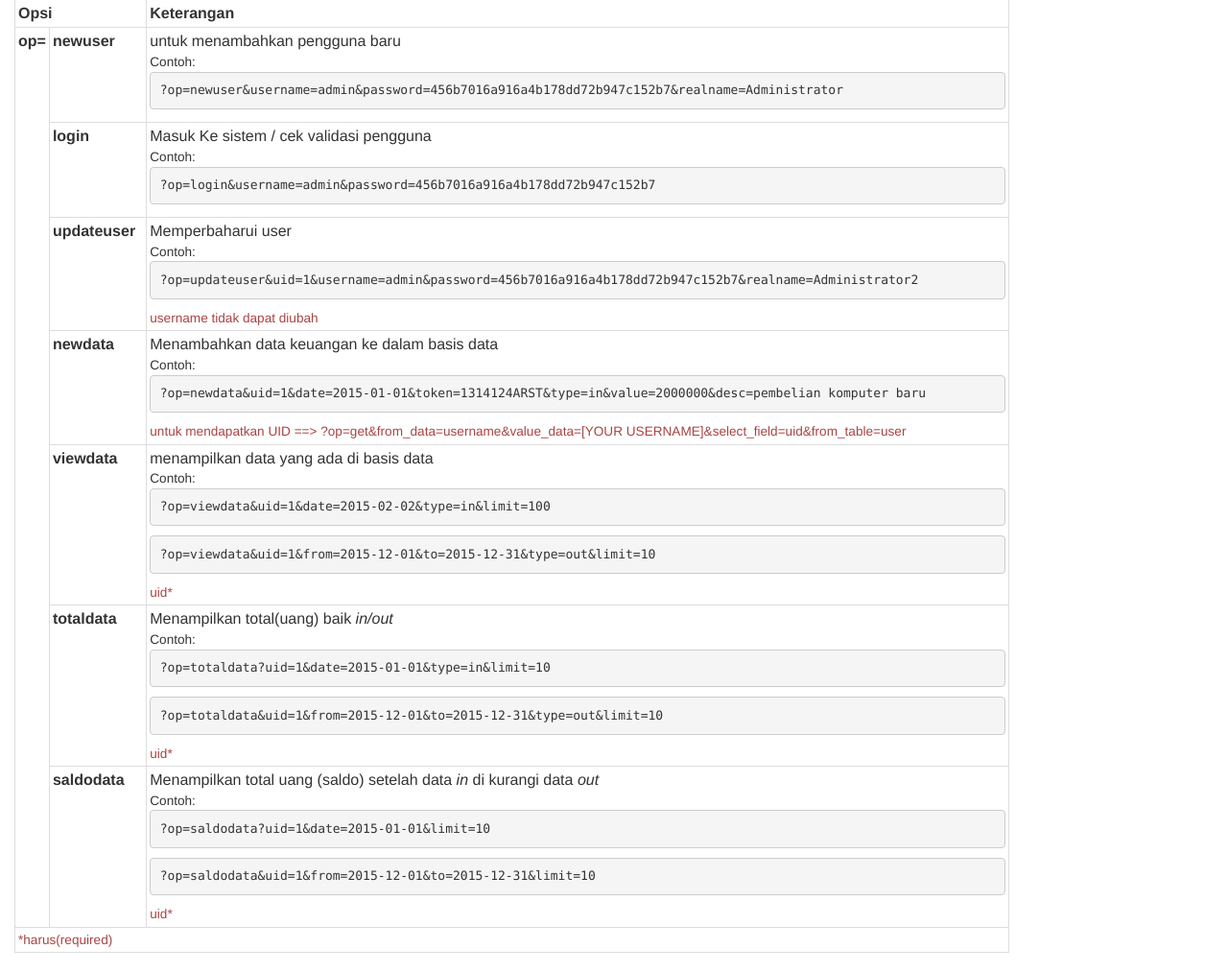
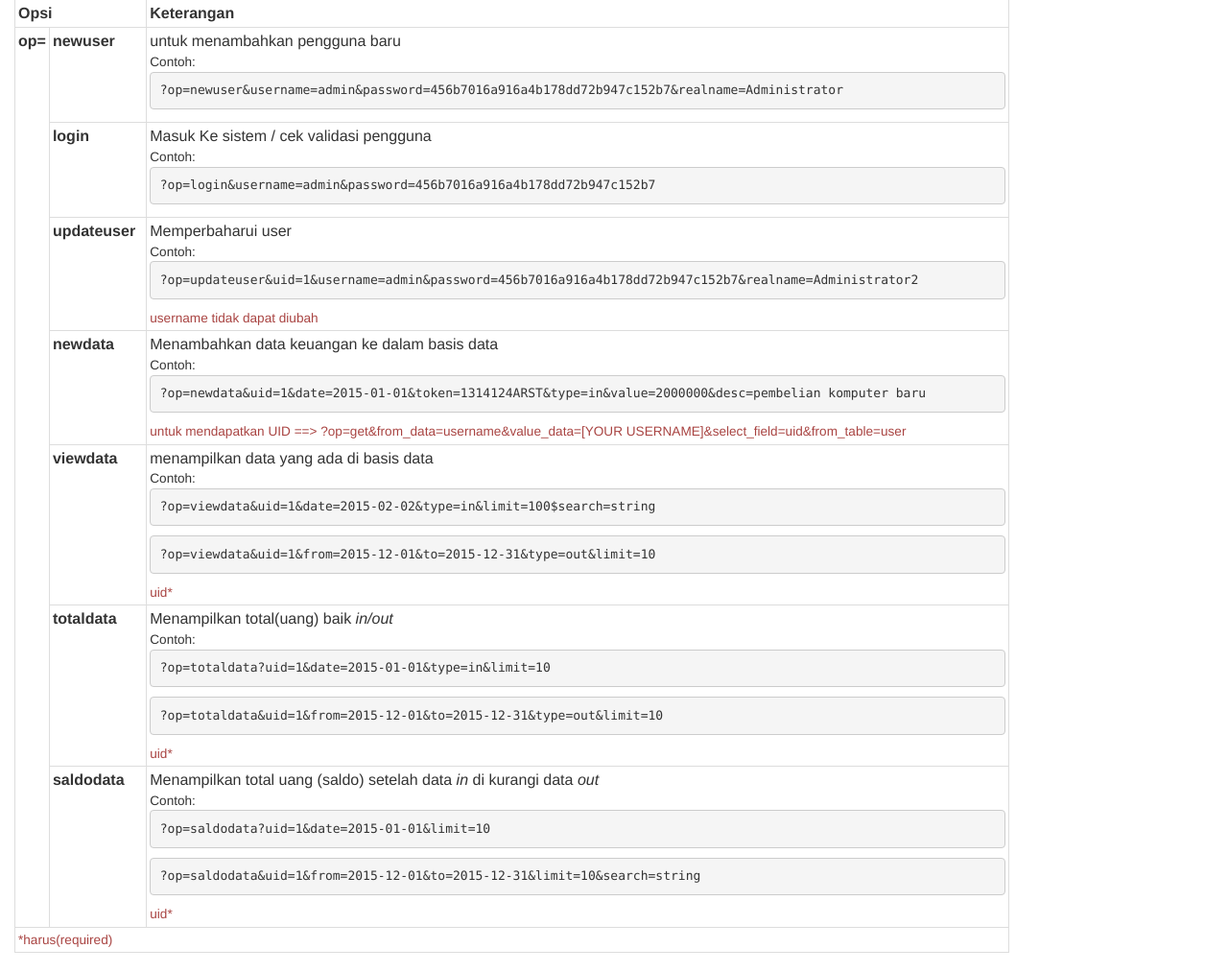
Before and after one commit to winardiaris/uangku-server, a PHP site: page /uangku/ in a window 1280 px wide. Shown: the part 71-1084 px from the top of the page at 96% size. Run offline with PHP 8.4, Linux system fonts and the light colour scheme.

Commit message:
add search oh saldo

```diff
--- a/static/inc/controller.php
+++ b/static/inc/controller.php
@@ -41,11 +41,11 @@ if(isset($_REQUEST['op'])){
 		echo list_data($uid,$date,$from,$to,$type,$status,$limit,$search);
 	}
 	elseif($op=="totaldata"){
-		echo total_value_data($uid,$date,$from,$to,$type,$status,$limit);
+		echo total_value_data($uid,$date,$from,$to,$type,$status,$limit,$search);
 	}
 	elseif($op=="saldodata"){
-		$in = total_value_data($uid,$date,$from,$to,'in',$status,$limit);
-		$out = total_value_data($uid,$date,$from,$to,'out',$status,$limit);
+		$in = total_value_data($uid,$date,$from,$to,'in',$status,$limit,$search);
+		$out = total_value_data($uid,$date,$from,$to,'out',$status,$limit,$search);
 
 		echo $in-$out;
 	}
--- a/static/inc/function/main.php
+++ b/static/inc/function/main.php
@@ -122,7 +122,7 @@ function delete_data($did,$desc){
 }
 
 //menampilkan jumlah value(uang) baik untuk in/out
-function total_value_data($uid,$date=null,$from=null,$to=null,$type=null,$status=null,$limit=null){
+function total_value_data($uid,$date=null,$from=null,$to=null,$type=null,$status=null,$limit=null,$search=null){
 	if(isset($uid)){
 
 		if(isset($date) and empty($from) and empty($to)){
@@ -134,6 +134,10 @@ function total_value_data($uid,$date=null,$from=null,$to=null,$type=null,$status
 
 		if(isset($type)){
 			$type = " and `type`='$type' ";
+		}
+
+		if(isset($search)){
+			$search = " and `desc` like '%$search%' or `token` like '%$search%' ";
 		}
 
 		if(isset($status)){
@@ -152,7 +156,7 @@ function total_value_data($uid,$date=null,$from=null,$to=null,$type=null,$status
 			$limit = " limit $limit ";
 		}
 
-		$q = "select sum(`value`) as `total` from `data` where `uid`='$uid' $date $type $status $limit";
+		$q = "select sum(`value`) as `total` from `data` where `uid`='$uid' $date $type $status $search $limit";
 		$data = select_tbl_qry($q);
 		$data = $data[0]['total'];
 
--- a/static/inc/view/help.php
+++ b/static/inc/view/help.php
@@ -56,7 +56,7 @@
 		</td>
 		<td>menampilkan data yang ada di basis data<br>
 			<small>Contoh:</small><br>
-			<pre>?op=viewdata&uid=1&date=2015-02-02&type=in&limit=100</pre>
+			<pre>?op=viewdata&uid=1&date=2015-02-02&type=in&limit=100$search=string</pre>
 			<pre>?op=viewdata&uid=1&from=2015-12-01&to=2015-12-31&type=out&limit=10</pre>
 			<small class='text-danger'>uid*</small>
 		</td>
@@ -79,7 +79,7 @@
 		<td>Menampilkan total uang (saldo) setelah data <i>in</i> di kurangi data <i>out</i><br>
 			<small>Contoh:</small><br>
 			<pre>?op=saldodata?uid=1&date=2015-01-01&limit=10</pre>
-			<pre>?op=saldodata&uid=1&from=2015-12-01&to=2015-12-31&limit=10</pre>
+			<pre>?op=saldodata&uid=1&from=2015-12-01&to=2015-12-31&limit=10&search=string</pre>
 			<small class='text-danger'>uid*</small>
 		</td>
 	</tr>
```
